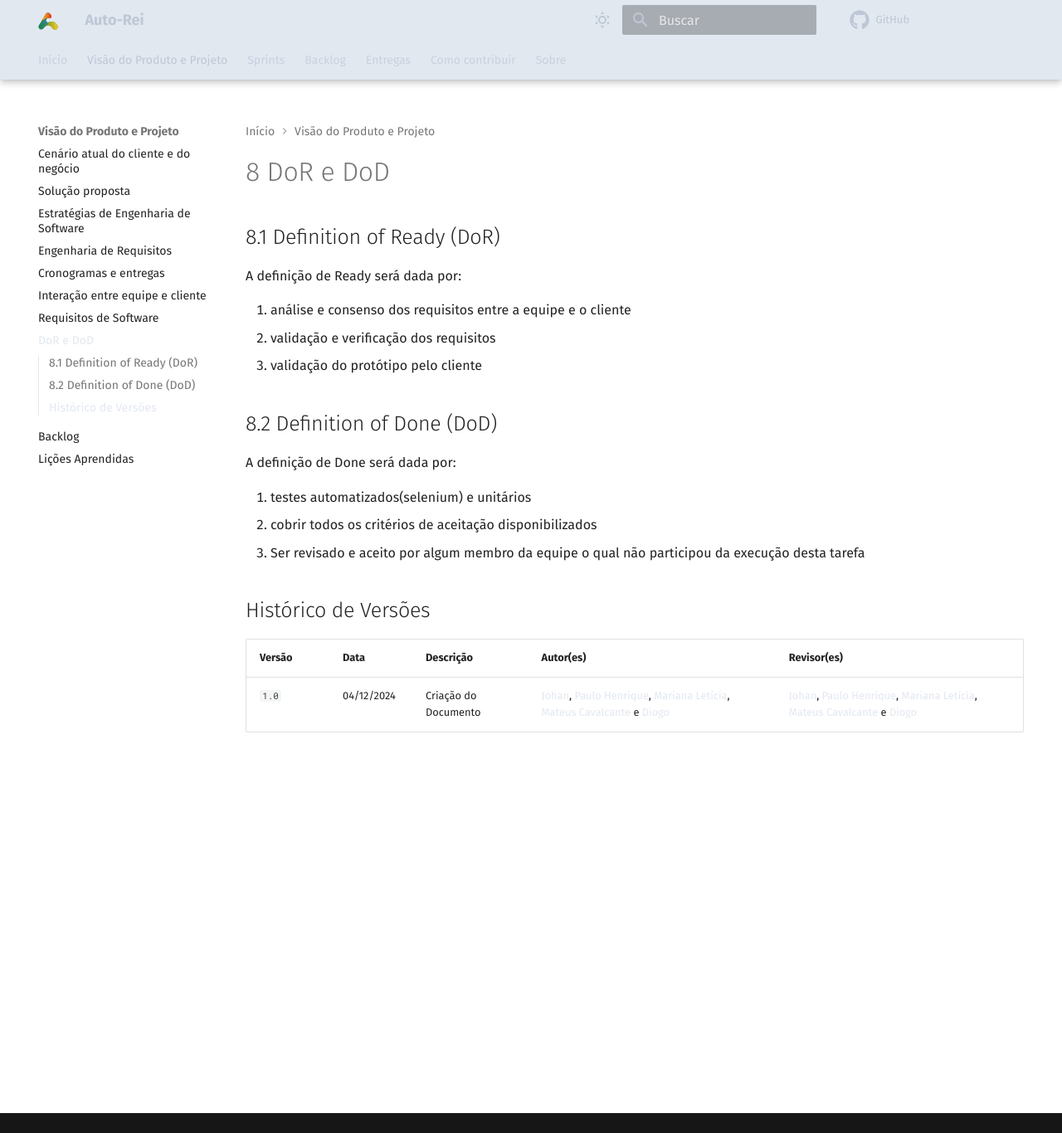
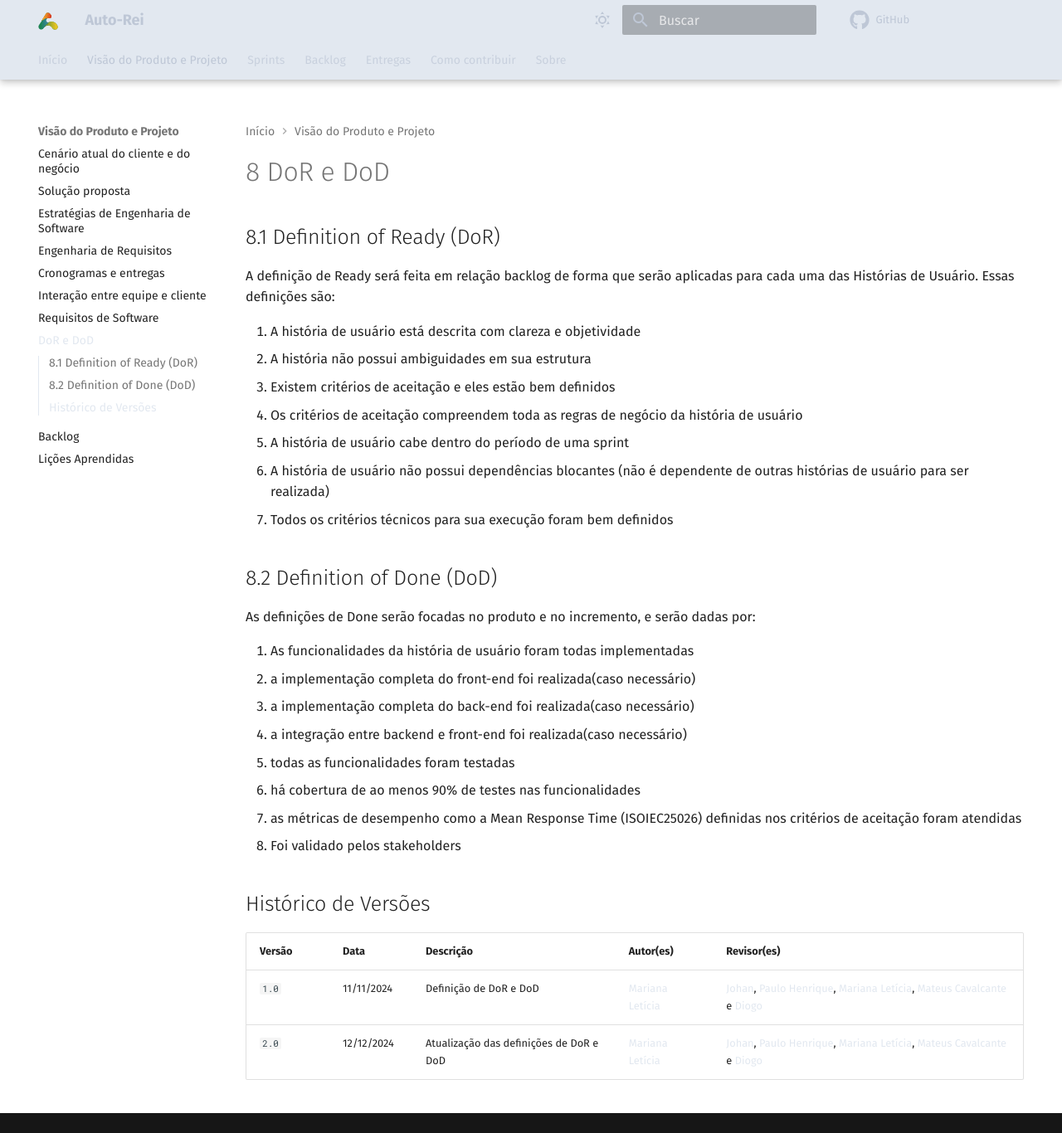
Before and after one commit to mdsreq-fga-unb/2024.2-T03-AutoReiTintas, an MkDocs documentation site: the page built from docs/auto-rei-tintas/docs/sections/product_vision/8_dorAndDod.md, in a window 1280 px wide and 1366 px high. Shown: the whole window at 83% size. Built offline with MkDocs 1.6.1 and Material for MkDocs 9.7.7, drawn with Linux system fonts in a browser that asks for light colours; comment, search, counter and statistics services are not loaded.

Commit message:
docs: updating the section 8 dor and dod

```diff
--- a/docs/auto-rei-tintas/docs/sections/product_vision/8_dorAndDod.md
+++ b/docs/auto-rei-tintas/docs/sections/product_vision/8_dorAndDod.md
@@ -2,24 +2,33 @@
 
 ## 8.1 Definition of Ready (DoR)
 
-A definição de Ready será dada por:
+A definição de Ready será feita em relação backlog de forma que serão aplicadas para cada uma das Histórias de Usuário. Essas definições são:
 
-1. análise e consenso dos requisitos entre a equipe e o cliente
-2. validação e verificação dos requisitos
-3. validação do protótipo pelo cliente
+1. A história de usuário está descrita com clareza e objetividade
+2. A história não possui ambiguidades em sua estrutura
+3. Existem critérios de aceitação e eles estão bem definidos
+4. Os critérios de aceitação compreendem toda as regras de negócio da história de usuário
+5. A história de usuário cabe dentro do período de uma sprint
+6. A história de usuário não possui dependências blocantes (não é dependente de outras histórias de usuário para ser realizada)
+7. Todos os critérios técnicos para sua execução foram bem definidos
 
 ## 8.2 Definition of Done (DoD)
 
-A definição de Done será dada por:
+As definições de Done serão focadas no produto e no incremento, e serão dadas por:
 
-1. testes automatizados(selenium) e unitários
-2. cobrir todos os critérios de aceitação disponibilizados
-3. Ser revisado e aceito por algum membro da equipe o qual não participou da execução desta tarefa
-
+1. As funcionalidades da história de usuário foram todas implementadas
+2. a implementação completa do front-end foi realizada(caso necessário)
+3. a implementação completa do back-end foi realizada(caso necessário)
+4. a integração entre backend e front-end foi realizada(caso necessário)
+5. todas as funcionalidades foram testadas
+6. há cobertura de ao menos 90% de testes nas funcionalidades
+7. as métricas de desempenho como a Mean Response Time (ISOIEC25026) definidas nos critérios de aceitação foram atendidas
+8. Foi validado pelos stakeholders
 
 
 ## Histórico de Versões
 
-| Versão | Data       | Descrição                                   | Autor(es)                                                                                                                                                                                                                                    | Revisor(es)                                                                                                                                                                                                                                  |
-| ------ | ---------- | ------------------------------------------- | -------------------------------------------------------------------------------------------------------------------------------------------------------------------------------------------------------------------------------------------- | -------------------------------------------------------------------------------------------------------------------------------------------------------------------------------------------------------------------------------------------- |
-| `1.0`  | 04/12/2024 | Criação do Documento | [Johan](https://github.com/johan-rocha), [Paulo Henrique](https://github.com/Nanashii76), [Mariana Letícia](https://github.com/Marianannn), [Mateus Cavalcante](https://github.com/mateuscavati) e [Diogo](https://github.com/Diogo-Barboza) | [Johan](https://github.com/johan-rocha), [Paulo Henrique](https://github.com/Nanashii76), [Mariana Letícia](https://github.com/Marianannn), [Mateus Cavalcante](https://github.com/mateuscavati) e [Diogo](https://github.com/Diogo-Barboza) |
+| Versão | Data | Descrição | Autor(es) | Revisor(es) |
+| ---| ---| ---| ---| --- |
+| `1.0` | 11/11/2024 | Definição de DoR e DoD | [Mariana Letícia](https://github.com/Marianannn) | [Johan](https://github.com/johan-rocha), [Paulo Henrique](https://github.com/Nanashii76), [Mariana Letícia](https://github.com/Marianannn), [Mateus Cavalcante](https://github.com/mateuscavati) e [Diogo](https://github.com/Diogo-Barboza) |
+| `2.0` | 12/12/2024 | Atualização das definições de DoR e DoD | [Mariana Letícia](https://github.com/Marianannn) | [Johan](https://github.com/johan-rocha), [Paulo Henrique](https://github.com/Nanashii76), [Mariana Letícia](https://github.com/Marianannn), [Mateus Cavalcante](https://github.com/mateuscavati) e [Diogo](https://github.com/Diogo-Barboza) |
```
